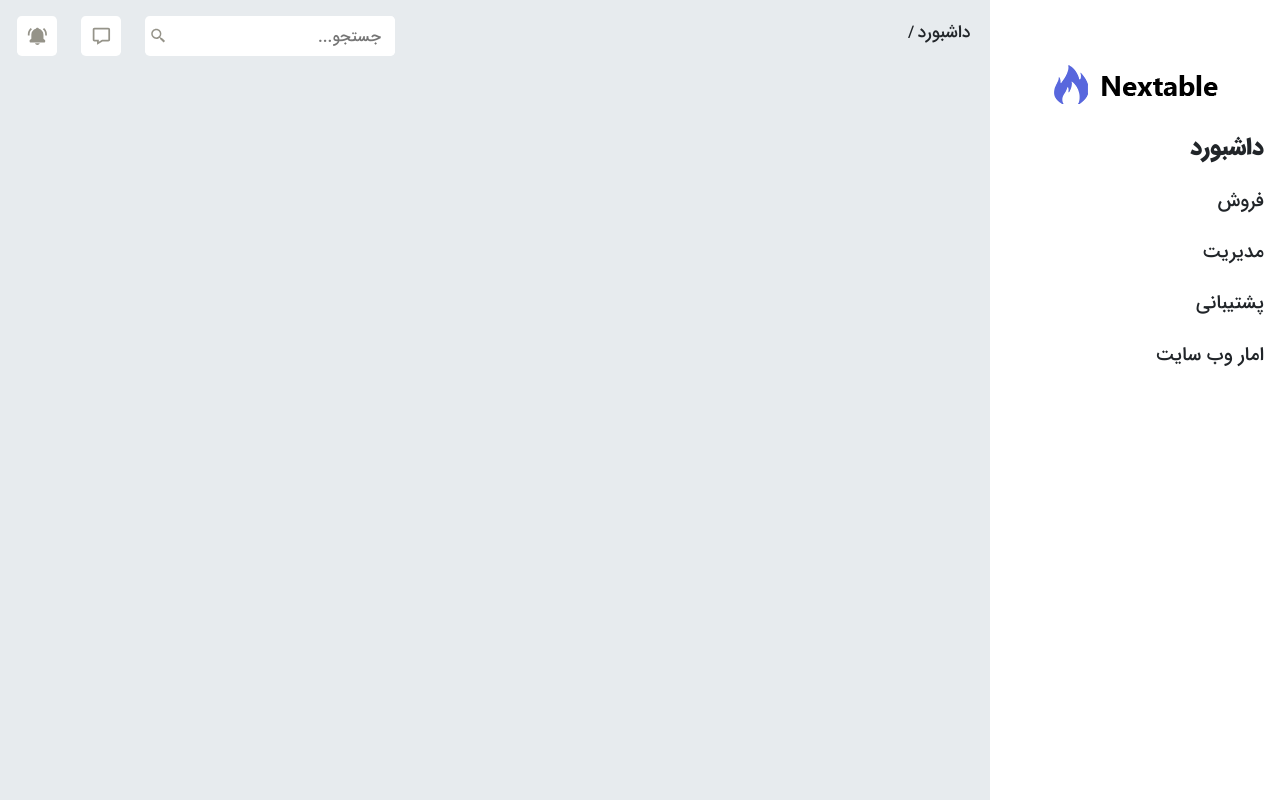
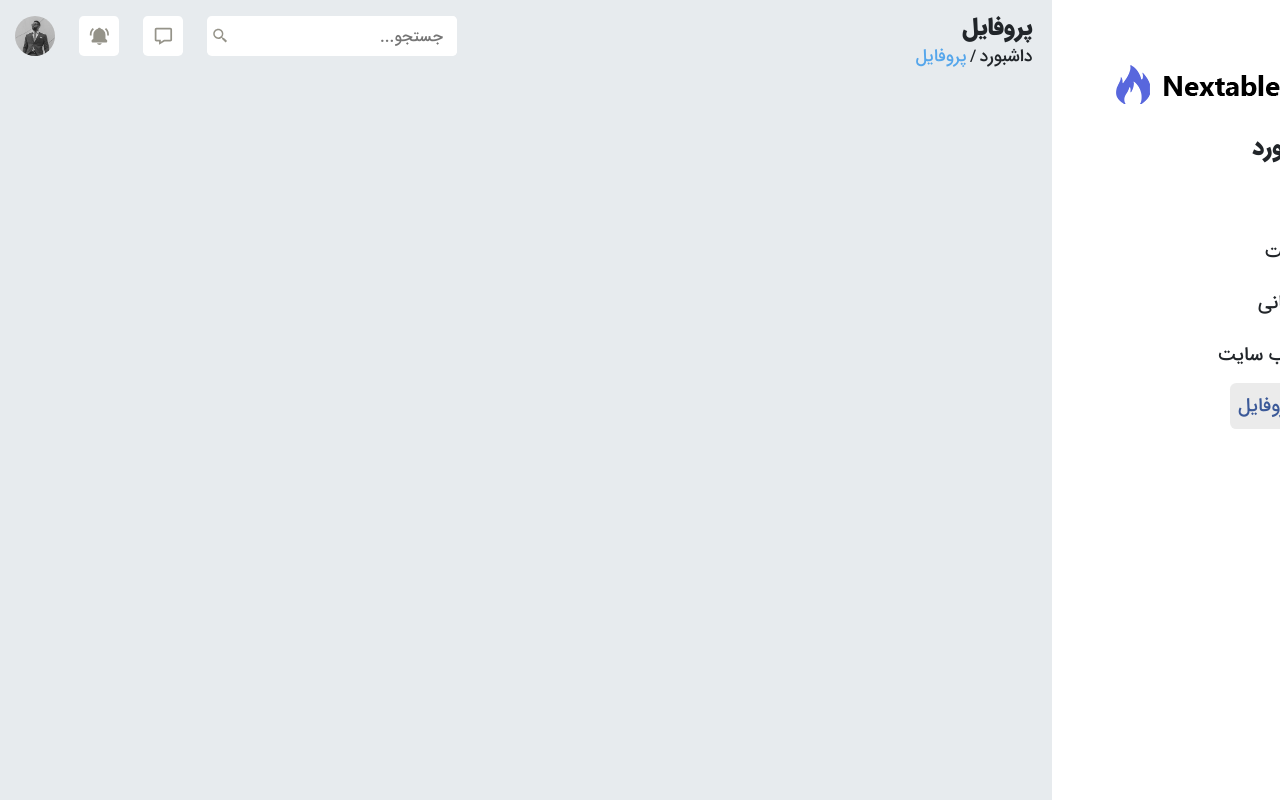
Before and after one commit to mohammadmehdidalvandii/nextable-cms, a React (Vite) app: page /Profile in a window 1280 px wide. Built offline with nearby package versions, Linux system fonts and the light colour scheme.

Commit message:
create page Profile

```diff
--- a/src/components/Module/Navbar/Navbar.jsx
+++ b/src/components/Module/Navbar/Navbar.jsx
@@ -24,6 +24,8 @@
       setTitle('پشتیبانی')
     } else if(pathName === '/Statistics'){
       setTitle('آمار وب سایت')
+    } else if(pathName === '/Profile'){
+      setTitle('پروفایل')
     }
 
 
--- a/src/components/Module/SideBar/SideBar.jsx
+++ b/src/components/Module/SideBar/SideBar.jsx
@@ -30,6 +30,9 @@
             <li className="sidebarMenu">
                 <NavLink to='/Statistics'  className={`sideBarMenu-link ${activeMenu === '/Statistics' ?'sideBarMenu-linkActive' : ''}`}>امار وب سایت</NavLink>
             </li>
+            <li className="sidebarMenu">
+                <NavLink to='/Profile'  className={`sideBarMenu-link ${activeMenu === '/Profile' ?'sideBarMenu-linkActive' : ''}`}>پروفایل</NavLink>
+            </li>
         </ul>
     </div>
    </aside>
--- /dev/null
+++ b/src/page/Profile/Profile.jsx
@@ -0,0 +1,9 @@
+
+
+function Profile() {
+  return (
+    <div>Profile</div>
+  )
+}
+
+export default Profile
--- a/src/routes.jsx
+++ b/src/routes.jsx
@@ -2,6 +2,7 @@
 import Management from "./page/Management/Management"
 import Support from "./page/Support/Support"
 import Statistics from './page/Statistics/Statistics'
+import Profile from "./page/Profile/Profile"
 
 
 const routes = [
@@ -9,6 +10,7 @@
     {path:'/Management' , element: <Management/>},
     {path:'/Support' , element: <Support/>},
     {path:'/Statistics' , element: <Statistics/>},
+    {path:'/Profile' , element: <Profile/>},
 ]
 
 export default routes
```
